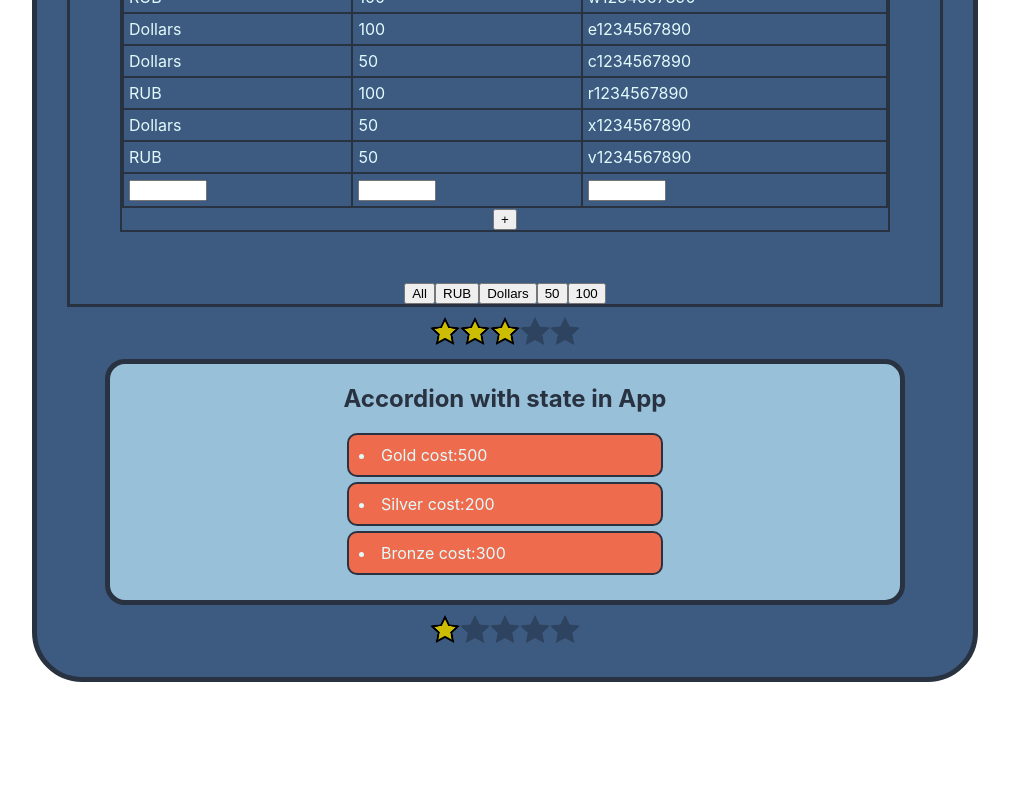
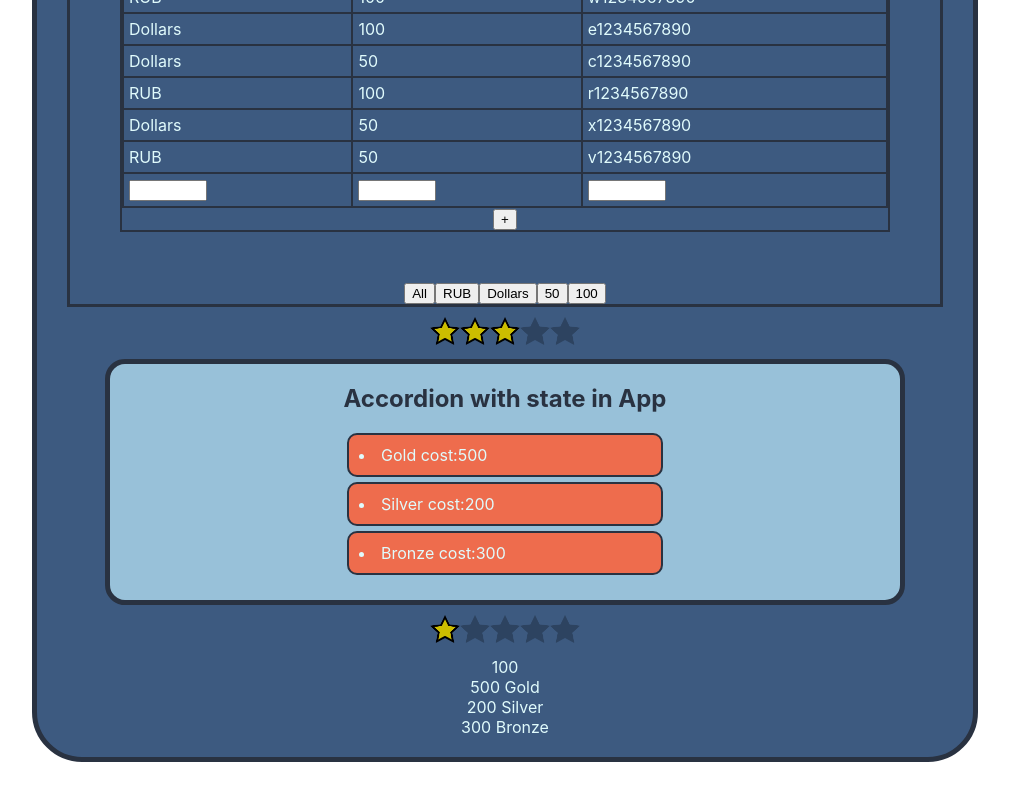
Before and after one commit to Pikadorius/samurai-way-main, a React (Create React App) app: page / in a window 1280 px wide. Shown: the part 1196-1996 px from the top of the page, without its empty margins (135-1144 px from the left). Before the commit the page ends 1928 px from the top, so only its background shows below. Built offline with nearby package versions, Linux system fonts and the light colour scheme.

Commit message:
added select for next practice

```diff
--- a/src/App.tsx
+++ b/src/App.tsx
@@ -12,6 +12,7 @@ import UncontrolledAccordion from './Components/Accordion/UncontrolledAccordion'
 import UncontrolledRating from './Components/Rating/UncontrolledRating';
 import Counter from './Components/Counter/Counter';
 import RouterTests from './Components/RouterTests';
+import Select from "./Components/CustomSelect/Select";
 
 export type StudentsPropsType = {
     id: number,
@@ -34,6 +35,8 @@ function App() {
     const collapseList = () => {
         setAccordionCollapsed(!accordionCollapsed)
     }
+
+    const [selectValue,setSelectValue]=useState('100')
 
     return (
         <div className="App">
@@ -62,6 +65,11 @@ function App() {
                        collapsed={accordionCollapsed}
                        collapse={collapseList}/>
             <UncontrolledRating rating={1}/>
+            <Select value={selectValue} onChange={setSelectValue} valuesList={[
+                {id:0, title:'Gold', value:'500'},
+                {id:1, title:'Silver', value:'200'},
+                {id:2, title:'Bronze', value:'300'},
+            ]}/>
         </div>
     );
 }
--- /dev/null
+++ b/src/Components/CustomSelect/Select.tsx
@@ -0,0 +1,28 @@
+import React, {useState} from 'react';
+
+type ItemType = {
+    id: number
+    title: string
+    value: any
+}
+
+type SelectPropsType = {
+    value: any
+    onChange: (value: any) => void
+    valuesList: ItemType[]
+}
+
+const Select = (props: SelectPropsType) => {
+    const [collapsed, setCollapsed]=useState<boolean>(false)
+
+    return (
+        <div onClick={()=>setCollapsed(!collapsed)}>
+            <div>{props.value}</div>
+            {!collapsed && <div>
+                {props.valuesList.map(i => <div key={i.id}><span>{i.value}</span><span onClick={()=>props.onChange(i.title)}> {i.title}</span></div>)}
+            </div>}
+        </div>
+    );
+};
+
+export default Select;
```
Also changed, not shown: 1 other file (tests, documents, lock files or other folders).
